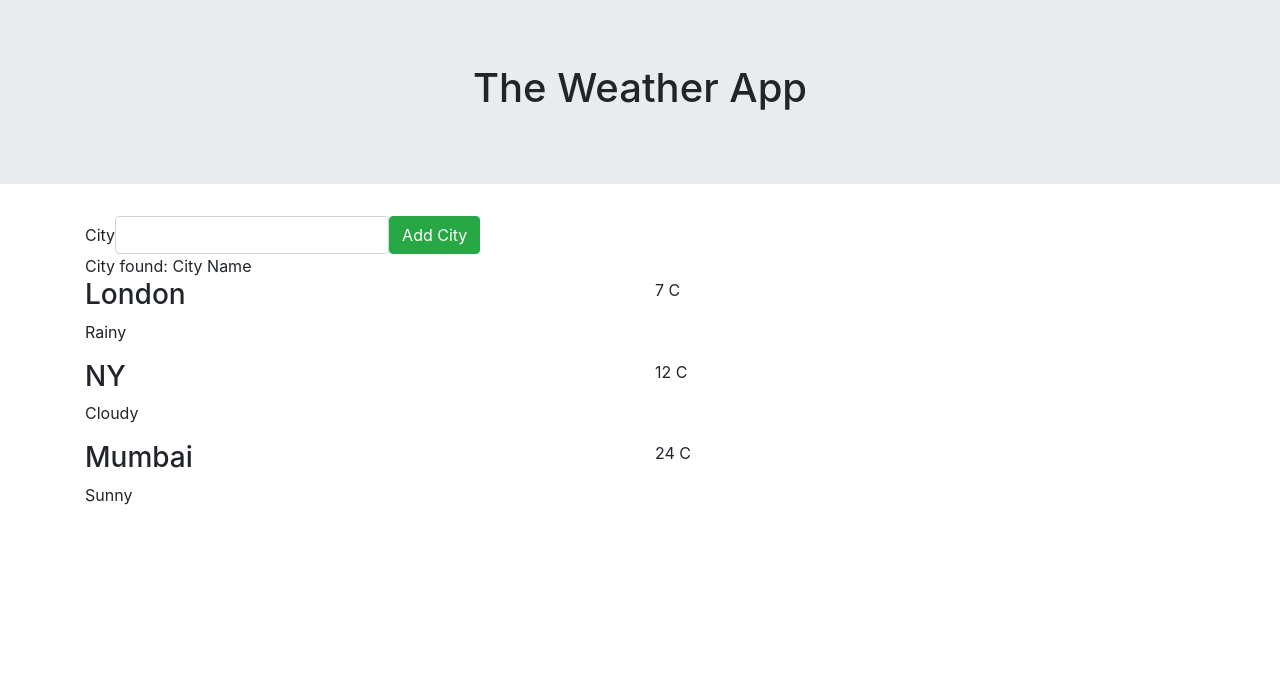
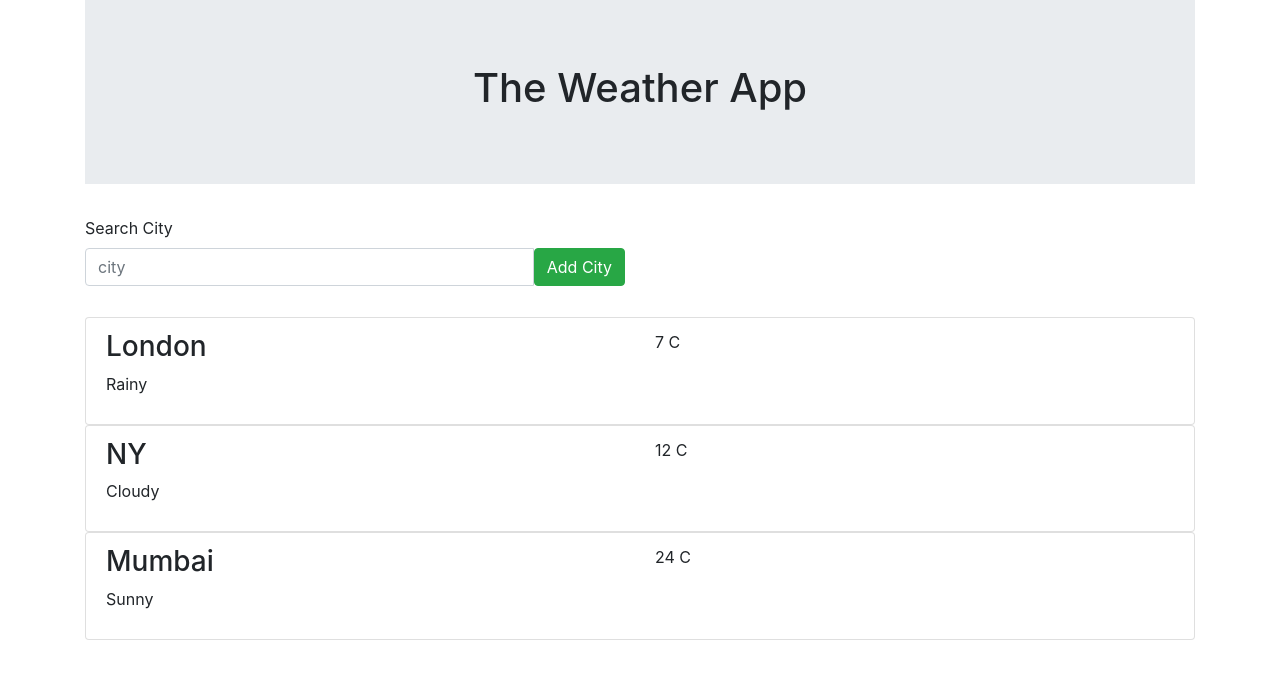
Before and after one commit to abhi747/weather-app, an Angular app: page / in a window 1280 px wide. Shown: the top 676 px of the page. Built offline with nearby package versions, Linux system fonts and the light colour scheme.

Commit message:
- ui modified 	- get weather api error handling added

```diff
--- a/src/app/app.component.html
+++ b/src/app/app.component.html
@@ -1,4 +1,5 @@
 <!--The content below is only a placeholder and can be replaced.-->
+<div class="container">
     <div style="text-align:center" >
         <div class="jumbotron jumbotron-fluid">
             <h1>The Weather App</h1>
@@ -6,3 +7,4 @@
     </div>
     <app-weather-search></app-weather-search>
     <app-weather-item-list></app-weather-item-list>
+</div>
--- a/src/app/components/weather-item-list/weather-item-list.component.html
+++ b/src/app/components/weather-item-list/weather-item-list.component.html
@@ -1 +1,3 @@
-<app-weather-item *ngFor="let weatherItem of weatherItems" [weatherItem]="weatherItem"></app-weather-item>
+<ul class="list-group">
+	<app-weather-item *ngFor="let weatherItem of weatherItems" [weatherItem]="weatherItem"></app-weather-item>
+</ul>
--- a/src/app/components/weather-item-list/weather-item-list.component.ts
+++ b/src/app/components/weather-item-list/weather-item-list.component.ts
@@ -15,5 +15,4 @@ export class WeatherItemListComponent implements OnInit {
 	ngOnInit() {
 		this.weatherItems = this.weatherService.getWeatherItems();
 	}
-
 }
--- a/src/app/components/weather-item/weather-item.component.html
+++ b/src/app/components/weather-item/weather-item.component.html
@@ -1,4 +1,4 @@
-<div class="container">
+<li class="list-group-item">
   <div class="row">
     <div class="col">
       <h3>{{weatherItem.cityName}}</h3>
@@ -8,4 +8,4 @@
       <span>{{weatherItem.temperature}} C</span>
     </div>
   </div>
-</div>
+</li>
--- a/src/app/components/weather-search/weather-search.component.css
+++ b/src/app/components/weather-search/weather-search.component.css
@@ -1,3 +1,3 @@
-.center_div{
-    margin: 0 auto;
+.row {
+    margin-bottom: 15px;
 }
--- a/src/app/components/weather-search/weather-search.component.html
+++ b/src/app/components/weather-search/weather-search.component.html
@@ -1,13 +1,21 @@
-<div class="container">
-  <form class="form-inline" (ngSubmit)="onSubmit()">
-    <div class="form-group">
-        <label for="city">City</label>
-        <input type="text" id="city" name="city" required class="form-control" [(ngModel)]="city">
-    </div>
-    <button type="submit" class="btn btn-success">Add City</button>
-
-  </form>
-  <div>
-    City found: City Name
-  </div>
-</div>
+<form (ngSubmit)="onSubmit()" style="margin: 15px 0px;">
+	<div class="row">
+		<div class="col-12">
+			<label for="city">Search City</label>
+		</div>
+		<div class="col-6">
+			<div class="input-group">
+				<input type="text" id="city" name="city" placeholder="city" required class="form-control" [(ngModel)]="city">
+				<span class="input-group-btn">
+					<button type="submit" class="btn btn-success">Add City</button>
+				</span>
+			</div>
+		</div>
+		<div class="col-6"></div>
+		<div class="col-12">
+			<p style="margin-top: 10px;">
+				 <!-- City found: City Name -->
+			</p>
+		</div>
+	</div>
+</form>
--- a/src/app/components/weather-search/weather-search.component.ts
+++ b/src/app/components/weather-search/weather-search.component.ts
@@ -12,24 +12,20 @@ export class WeatherSearchComponent implements OnInit {
 	city: string = '';
 	constructor(private weatherService: WeatherService) { }
 
-	ngOnInit() {
+	ngOnInit() {}
 
-	}
 	onSubmit(){
-		this.weatherService.searchWeatherData(this.city).subscribe(
-			(data) => {
+		var response = this.weatherService.searchWeatherData(this.city).subscribe(
+			(response) => {
 				const weatherItem: WeatherItem = {
-					'cityName': data['name'],
-					'description': data['weather'][0].description,
-					'temperature': data['main'].temp
+					'cityName': response['name'],
+					'description': response['weather'][0].description,
+					'temperature': response['main'].temp
 				}
 				this.weatherService.addWeatherItem(weatherItem);
-			}
-		),
-		(error) => {
-			console.error(error);
-		}
-
+			},
+			(error) => this.weatherService.handleError(error)
+		);
 	}
 
 }
--- a/src/app/services/weather.service.ts
+++ b/src/app/services/weather.service.ts
@@ -2,20 +2,28 @@ import { WEATHER_ITEMS } from './../../assets/data/weather.data';
 import { WeatherItem } from './../interfaces/weather-item';
 import { Injectable } from '@angular/core';
 import { Observable } from 'rxjs/Observable';
+import 'rxjs/add/operator/map';
 import 'rxjs';
 import { HttpClient } from '@angular/common/http';
+import { URLSearchParams } from '@angular/http';
 
 @Injectable()
 export class WeatherService {
 	private OPEN_WEATHER_APPID: string = '00e66b28da5ffe7b45d077a2a6e7b278';
 	constructor(public http: HttpClient) { }
 
+	handleError(err) {
+		alert(err.error.message);
+	}
+
 	getWeatherItems(): WeatherItem[]{
 		return WEATHER_ITEMS;
 	}
 
+
 	searchWeatherData(cityName: string){
-    return this.http.get('https://api.openweathermap.org/data/2.5/weather?q='+cityName+'&APPID='+ this.OPEN_WEATHER_APPID);
+		let url = `https://api.openweathermap.org/data/2.5/weather?q=${cityName}&APPID=${this.OPEN_WEATHER_APPID}`;
+		return this.http.get(url);
 	}
 
 	addWeatherItem(weatherItem: WeatherItem){
--- a/src/index.html
+++ b/src/index.html
@@ -2,6 +2,7 @@
 <html lang="en">
 <head>
   <meta charset="utf-8">
+<meta name="viewport" content="width=device-width, initial-scale=1.0">
   <title>WeatherApp</title>
   <base href="/">
 
```
Lines whose indentation alone changed are shown as unchanged.
